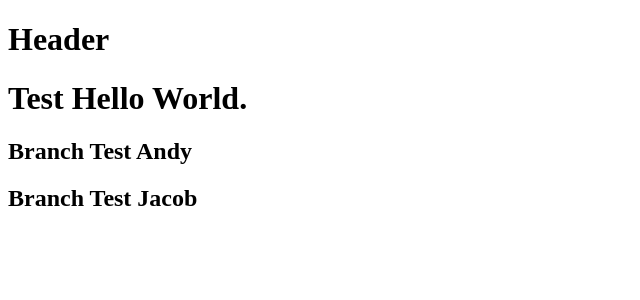
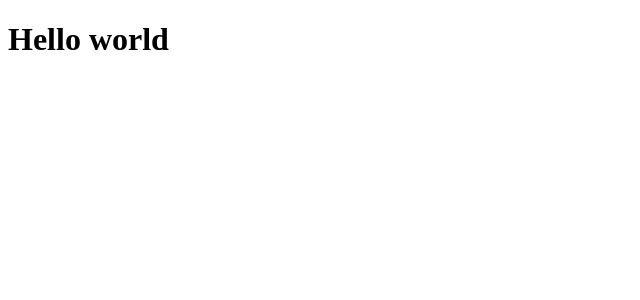
Before and after one commit to ericpkatz/shamazon, a React (Create React App) app: page / in a window 1280 px wide. Shown: the top 300 px of the page, without its empty margins (0-640 px from the left). Built offline with nearby package versions, Linux system fonts and the light colour scheme.

Commit message:
blank, ready to start working

```diff
--- a/src/App.js
+++ b/src/App.js
@@ -4,12 +4,7 @@ import React from 'react';
 function App() {
   return (
     <div>
-      <header>
-        <h1>Header</h1>
-      </header>
-      <h1>Test Hello World.</h1>
-      <h2>Branch Test Andy</h2>
-      <h2>Branch Test Jacob</h2>
+      <h1>Hello world</h1>
     </div>
   );
 }
```
